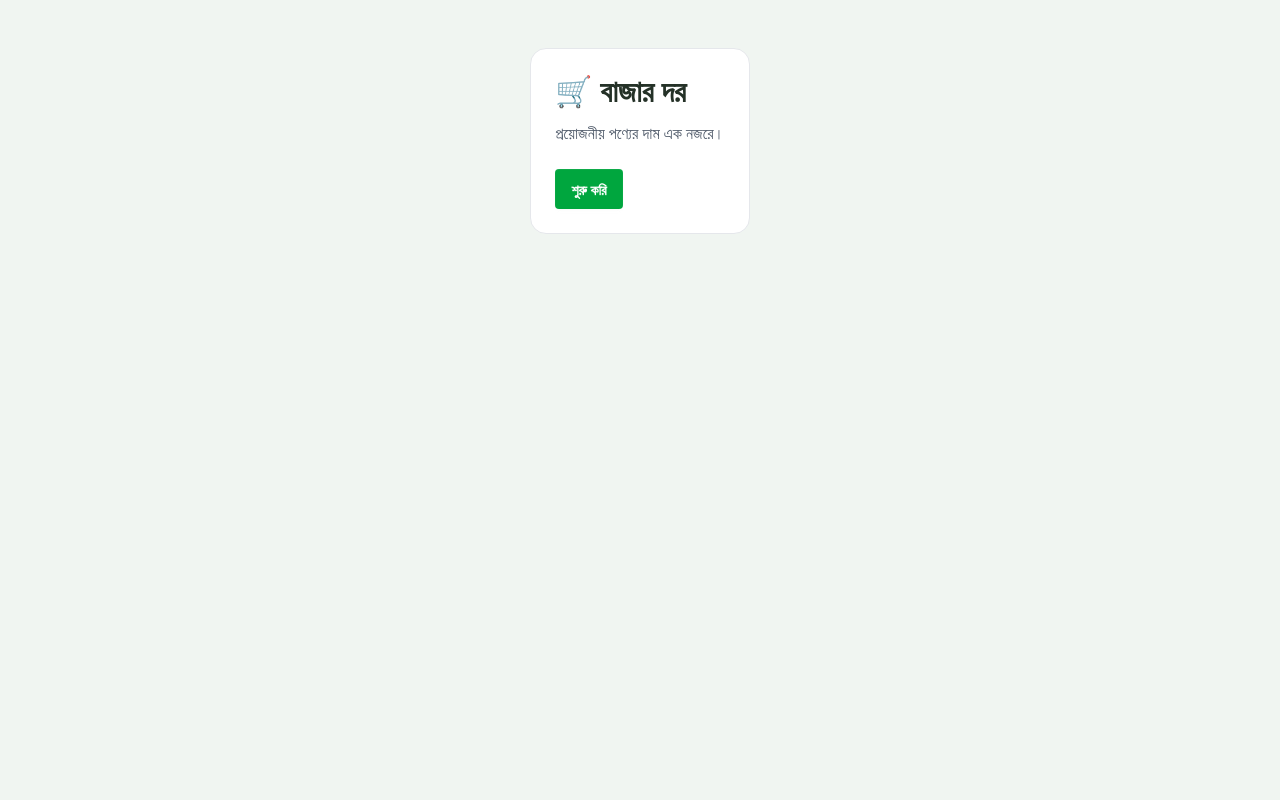
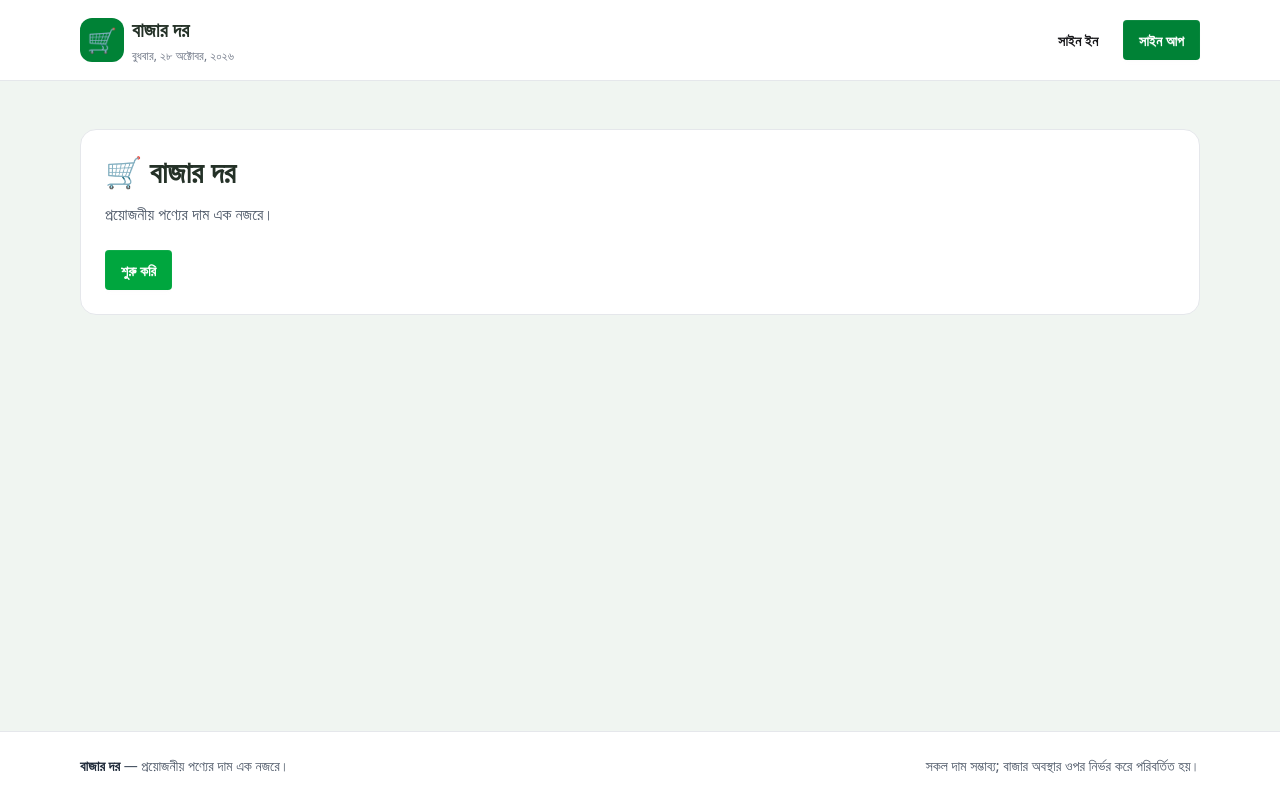
Before and after one commit to alwayshasantech50/bazar-dor, a Next.js app: page / in a window 1280 px wide. Built offline with nearby package versions, Linux system fonts and the light colour scheme.

Commit message:
Build shared navbar and footer

```diff
--- a/src/app/layout.js
+++ b/src/app/layout.js
@@ -1,5 +1,8 @@
 import { Geist, Geist_Mono } from "next/font/google";
 import "./globals.css";
+import Navbar from "@/components/Navbar";
+import Footer from "@/components/Footer";
+
 
 const geistSans = Geist({
   variable: "--font-geist-sans",
@@ -19,10 +22,20 @@ export const metadata = {
 export default function RootLayout({ children }) {
   return (
     <html
-      lang="en"
+      lang="bn"
       className={`${geistSans.variable} ${geistMono.variable} h-full antialiased`}
     >
-      <body className="min-h-full flex flex-col">{children}</body>
+      <body
+        className={`${geistSans.variable} ${geistMono.variable} antialiased`}
+      >
+        <div className="flex min-h-screen flex-col">
+          <Navbar />
+
+          <div className="flex-1">{children}</div>
+
+          <Footer />
+        </div>
+      </body>
     </html>
   );
 }
--- /dev/null
+++ b/src/components/BanglaDate.jsx
@@ -0,0 +1,27 @@
+"use client";
+
+import { useEffect, useState } from "react";
+
+const BanglaDate = () => {
+  const [date, setDate] = useState("");
+
+  useEffect(() => {
+    const today = new Date().toLocaleDateString("bn-BD", {
+      timeZone: "Asia/Dhaka",
+      weekday: "long",
+      day: "numeric",
+      month: "long",
+      year: "numeric",
+    });
+
+    setDate(today);
+  }, []);
+
+  return (
+    <p className="mt-1 min-h-4 text-xs text-gray-500">
+      {date || "তারিখ লোড হচ্ছে..."}
+    </p>
+  );
+};
+
+export default BanglaDate;
--- /dev/null
+++ b/src/components/Footer.jsx
@@ -0,0 +1,19 @@
+const Footer = () => {
+  return (
+    <footer className="border-t border-gray-200 bg-white">
+      <div className="mx-auto flex max-w-6xl flex-col gap-3 px-4 py-6 text-center text-sm text-gray-600 md:flex-row md:items-center md:justify-between md:text-left">
+        <p>
+          <span className="font-semibold text-gray-800">বাজার দর</span>
+          {" — "}
+          প্রয়োজনীয় পণ্যের দাম এক নজরে।
+        </p>
+
+        <p>
+          সকল দাম সম্ভাব্য; বাজার অবস্থার ওপর নির্ভর করে পরিবর্তিত হয়।
+        </p>
+      </div>
+    </footer>
+  );
+};
+
+export default Footer;
--- /dev/null
+++ b/src/components/Navbar.jsx
@@ -0,0 +1,44 @@
+import Link from "next/link";
+import BanglaDate from "./BanglaDate";
+
+const Navbar = () => {
+
+
+  return (
+    <header className="border-b border-gray-200 bg-white">
+      <nav
+        aria-label="প্রধান নেভিগেশন"
+        className="mx-auto flex max-w-6xl flex-wrap items-center justify-between gap-4 px-4 py-4"
+      >
+        <Link href="/" className="flex items-center gap-2">
+          <span className="flex h-11 w-11 items-center justify-center rounded-xl bg-green-700 text-2xl">
+            🛒
+          </span>
+
+          <div>
+            <p className="text-xl font-bold">বাজার দর</p>
+            <BanglaDate />
+          </div>
+        </Link>
+
+        <div className="flex items-center gap-2">
+          <Link
+            href="/signin"
+            className="btn btn-ghost btn-sm sm:btn-md"
+          >
+            সাইন ইন
+          </Link>
+
+          <Link
+            href="/signup"
+            className="btn btn-sm border-0 bg-green-700 text-white hover:bg-green-800 sm:btn-md"
+          >
+            সাইন আপ
+          </Link>
+        </div>
+      </nav>
+    </header>
+  );
+};
+
+export default Navbar;
```
Also changed, not shown: public/images/bazar-hero.png (added), public/images/logo-icon.png (added).
